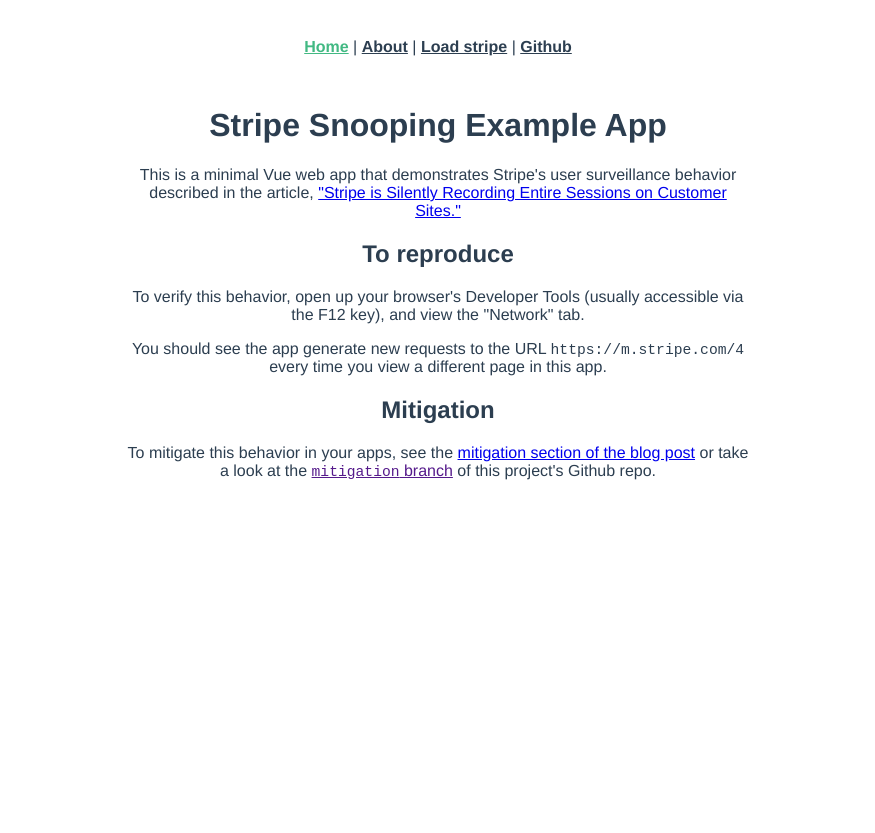
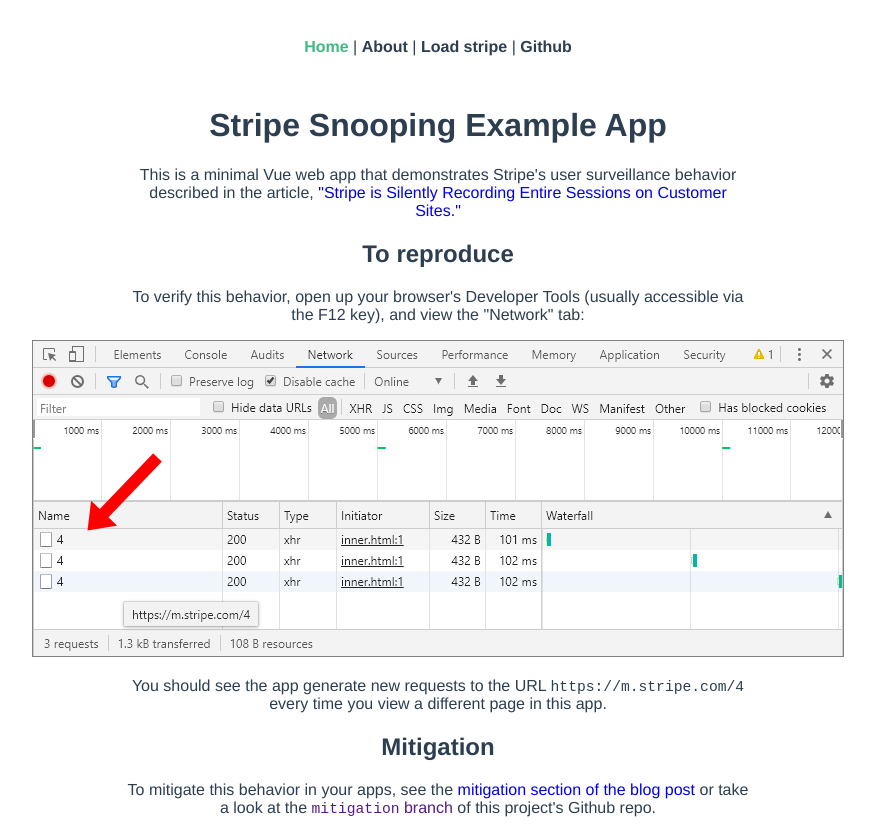
Before and after one commit to mtlynch/stripe-snooping-example, a Vue app: page / in a window 1280 px wide. Shown: the whole page, without its empty margins (202-1077 px from the left). Before the commit the page ends 800 px from the top, so only its background shows below. Built offline with nearby package versions, Linux system fonts and the light colour scheme.

Commit message:
Adding a screenshot and adjusting link style

```diff
--- a/src/App.vue
+++ b/src/App.vue
@@ -38,6 +38,10 @@
   margin-right: auto;
 }
 
+a {
+  text-decoration: none;
+}
+
 .code {
   font-family: 'Courier New', Courier, monospace;
   font-size: 11pt;
--- a/src/views/Home.vue
+++ b/src/views/Home.vue
@@ -14,7 +14,9 @@
 
     <p>
       To verify this behavior, open up your browser's Developer Tools (usually
-      accessible via the F12 key), and view the "Network" tab.</p>
+      accessible via the F12 key), and view the "Network" tab:</p>
+
+    <img alt="Stripe requests in Chrome network tab" style="border: 1px solid grey; max-width: 100%" src="../assets/stripe-network-tab.png">
 
     <p>You should see the app generate new requests to the URL
       <span class="code">https://m.stripe.com/4</span> every time you view a
```
Also changed, not shown: src/assets/logo.png (deleted), src/assets/stripe-network-tab.png (added).
